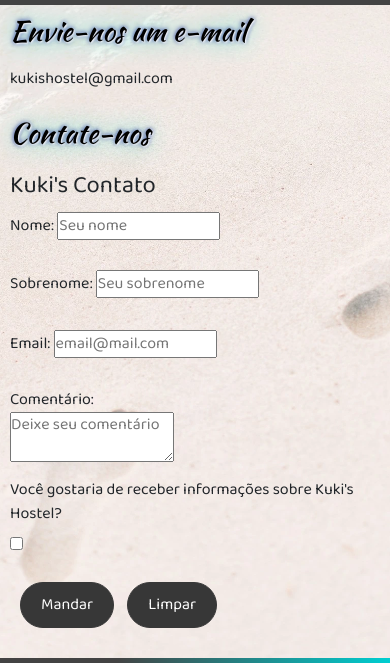
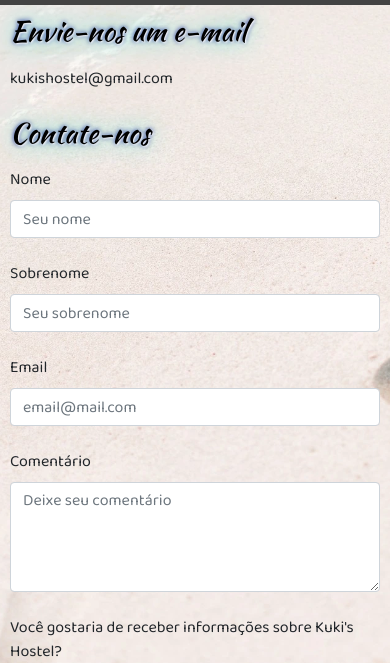
Before and after one commit to gpaniati/kukishostel_paniati, a plain HTML site: page pages/contacto.html in a window 390 px wide. Shown: the part 139-802 px from the top of the page. Drawn offline with nearby package versions, Linux system fonts and the light colour scheme.

Commit message:
Formulario responsive y notificacion por netlify

```diff
--- a/pages/contacto.html
+++ b/pages/contacto.html
@@ -7,7 +7,8 @@
     <meta name="viewport" content="width=device-width, initial-scale=1.0">
     <!-- Keywords/Description Inicio -->
     <meta name="description" content="Saiba os valores das diárias e disponibilidade pelo whatsapp, link na bio.">
-    <meta name="keywords" content="hostel pipa, vem pra pipa, hostel pipa, contacto, kukis whatsapp, kukis disponibilidade">
+    <meta name="keywords"
+        content="hostel pipa, vem pra pipa, hostel pipa, contacto, kukis whatsapp, kukis disponibilidade">
     <!-- Keywords/Description Fin -->
     <!-- Google Fonts -->
     <link href="https://fonts.googleapis.com/css2?family=Baloo+2&family=Kaushan+Script&display=swap" rel="stylesheet">
@@ -74,24 +75,41 @@
             <section class="formulario">
                 <h3>Contate-nos</h3>
                 <form action="" name="formulariokukis" method="POST" netlify>
-                    <fieldset>
-                        <legend>Kuki's Contato</legend>
-                        <label for="nombre">Nome:</label>
-                        <input type="text" name="nombre" placeholder="Seu nome" required><br><br>
-                        <label for="apellido">Sobrenome:
-                            <input type="text" name="apellido" placeholder="Seu sobrenome" required></label><br><br>
-                        <label for="email">Email:</label>
-                        <input type="email" name="email" placeholder="email@mail.com" required><br><br>
-                        <label for="comentario">Comentário:<br>
-                            <textarea class="textAarea" name="comentario" placeholder="Deixe seu comentário"></textarea>
-                        </label>
-                        <br>
-                        <label for="informacion">Você gostaria de receber informações sobre Kuki's Hostel?</label>
-                        <input type="checkbox" name="acepta">
-                        <br><br>
-                        <input type="submit" value="Mandar" class="boton">
-                        <input type="reset" value="Limpar" class="boton">
-                    </fieldset>
+                    <!-- Nombre -->
+                    <div class="form-outline mb-4">
+                        <label class="form-label" for="form4Example1">Nome</label>
+                        <input type="text" id="form4Example1" class="form-control" name="nombre" placeholder="Seu nome"
+                            required>
+                    </div>
+                    <!-- Apellido -->
+                    <div class="form-outline mb-4">
+                        <label class="form-label" for="form4Example1">Sobrenome</label>
+                        <input type="text" id="form4Example1" class="form-control" name="nombre"
+                            placeholder="Seu sobrenome" required>
+                    </div>
+
+                    <!-- Email -->
+                    <div class="form-outline mb-4">
+                        <label class="form-label" for="form4Example2">Email</label>
+                        <input type="email" id="form4Example2" class="form-control" name="email"
+                            placeholder="email@mail.com" required>
+                    </div>
+
+                    <!-- Mensaje -->
+                    <div class="form-outline mb-4">
+                        <label class="form-label" for="form4Example3">Comentário</label>
+                        <textarea class="form-control" id="form4Example3" rows="4" name="comentario"
+                            placeholder="Deixe seu comentário"></textarea>
+                    </div>
+
+                    <!-- Checkbox -->
+                    <label for="informacion">Você gostaria de receber informações sobre Kuki's Hostel?</label>
+                    <input type="checkbox" name="acepta">
+                    <br>
+                    <br>
+                    <!-- Submit button -->
+                    <input type="submit" value="Mandar" class="boton">
+                    <input type="reset" value="Limpar" class="boton">
                 </form>
             </section>
         </div>
```
